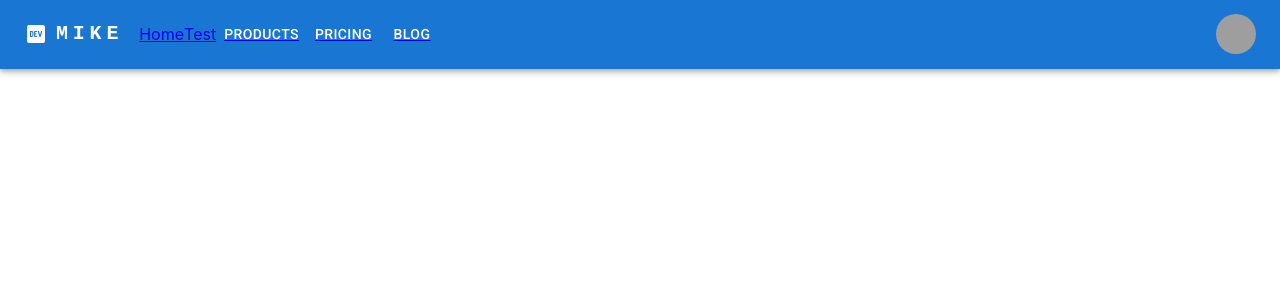
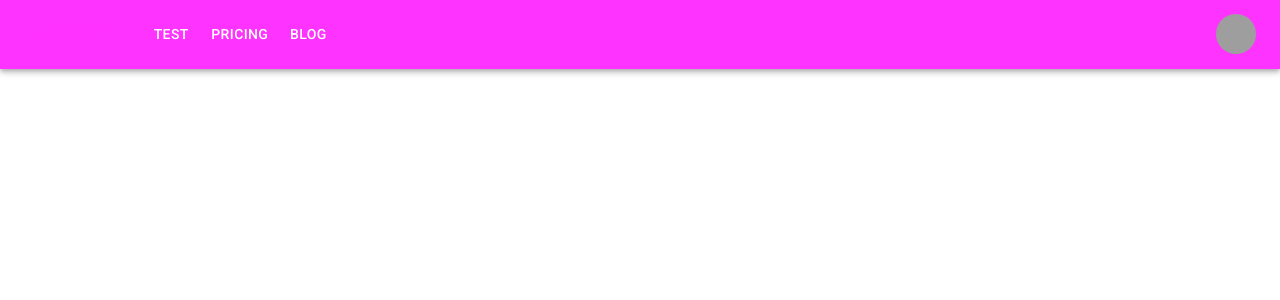
Before and after one commit to MikeNotu/front-portfolio, a React (Create React App) app: page / in a window 1280 px wide. Shown: the top 300 px of the page. Built offline with nearby package versions, Linux system fonts and the light colour scheme; grey boxes are pictures that could not be loaded.

Commit message:
Navbar recolor hardcode, Links are now dynamic code

```diff
--- a/src/App.css
+++ b/src/App.css
@@ -1,38 +1,3 @@
-.App {
-  text-align: center;
+.link {
+  text-decoration: none;
 }
-
-.App-logo {
-  height: 40vmin;
-  pointer-events: none;
-}
-
-@media (prefers-reduced-motion: no-preference) {
-  .App-logo {
-    animation: App-logo-spin infinite 20s linear;
-  }
-}
-
-.App-header {
-  background-color: #282c34;
-  min-height: 100vh;
-  display: flex;
-  flex-direction: column;
-  align-items: center;
-  justify-content: center;
-  font-size: calc(10px + 2vmin);
-  color: white;
-}
-
-.App-link {
-  color: #61dafb;
-}
-
-@keyframes App-logo-spin {
-  from {
-    transform: rotate(0deg);
-  }
-  to {
-    transform: rotate(360deg);
-  }
-}
--- a/src/App.tsx
+++ b/src/App.tsx
@@ -1,7 +1,7 @@
 import MyName from "./components/MyName/MyName";
 import { BrowserRouter as Router, Route, Switch } from "react-router-dom";
 import TestComponent from "./components/TestComponent";
-import Navbar from "./components/Navbar/Navbar";
+import Navbar from "./components/Navbar";
 
 function App() {
   return (
@@ -13,7 +13,7 @@ function App() {
             <Route exact path="/front-portfolio">
               <MyName />
             </Route>
-            <Route exact path="/front-portfolio/test">
+            <Route exact path="/front-portfolio/Test">
               <TestComponent />
             </Route>
           </Switch>
--- a/src/components/Navbar/Navbar.tsx
+++ b/src/components/Navbar.tsx
@@ -11,11 +11,11 @@ import Avatar from "@mui/material/Avatar";
 import Button from "@mui/material/Button";
 import Tooltip from "@mui/material/Tooltip";
 import MenuItem from "@mui/material/MenuItem";
-import AdbIcon from "@mui/icons-material/Adb";
 import LogoDevIcon from "@mui/icons-material/LogoDev";
 import { Link } from "react-router-dom";
+import "../App.css";
 
-const pages = ["Products", "Pricing", "Blog"];
+const pages = ["Test", "Pricing", "Blog"];
 const settings = ["Profile", "Account", "Dashboard", "Logout"];
 
 const ResponsiveAppBar = () => {
@@ -42,29 +42,29 @@ const ResponsiveAppBar = () => {
   };
 
   return (
-    <AppBar position="static">
+    <AppBar position="static" sx={{ backgroundColor: "#f3f" }}>
       <Container maxWidth="xl">
         <Toolbar disableGutters>
-          <LogoDevIcon sx={{ display: { xs: "none", md: "flex" }, mr: 1 }} />
+          <LogoDevIcon
+            sx={{ display: { xs: "none", md: "flex" }, mr: 1, color: "#f3f" }}
+          />
           <Typography
             variant="h6"
             noWrap
             component="a"
-            href="/"
+            href="https://github.com/MikeNotu"
             sx={{
               mr: 2,
               display: { xs: "none", md: "flex" },
               fontFamily: "monospace",
               fontWeight: 700,
               letterSpacing: ".3rem",
-              color: "inherit",
+              color: "#f3f",
               textDecoration: "none",
             }}
           >
             MIKE
           </Typography>
-          <Link to="/front-portfolio">Home</Link>
-          <Link to="/front-portfolio/test">Test</Link>
 
           <Box sx={{ flexGrow: 1, display: { xs: "flex", md: "none" } }}>
             <IconButton
@@ -123,7 +123,7 @@ const ResponsiveAppBar = () => {
           </Typography>
           <Box sx={{ flexGrow: 1, display: { xs: "none", md: "flex" } }}>
             {pages.map((page) => (
-              <Link to="/front-portfolio/test">
+              <Link className="link" to={`/front-portfolio/${page}`}>
                 <Button
                   key={page}
                   onClick={handleCloseNavMenu}
```
